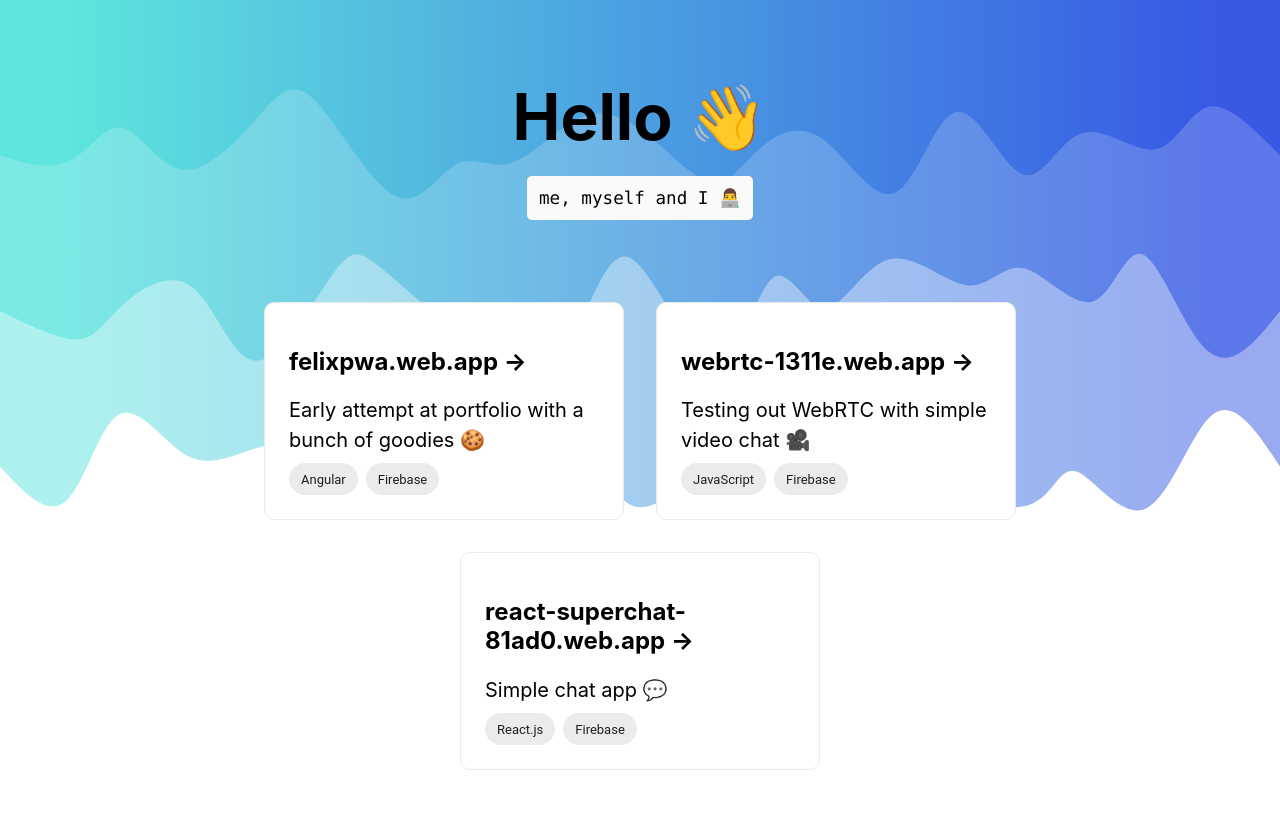
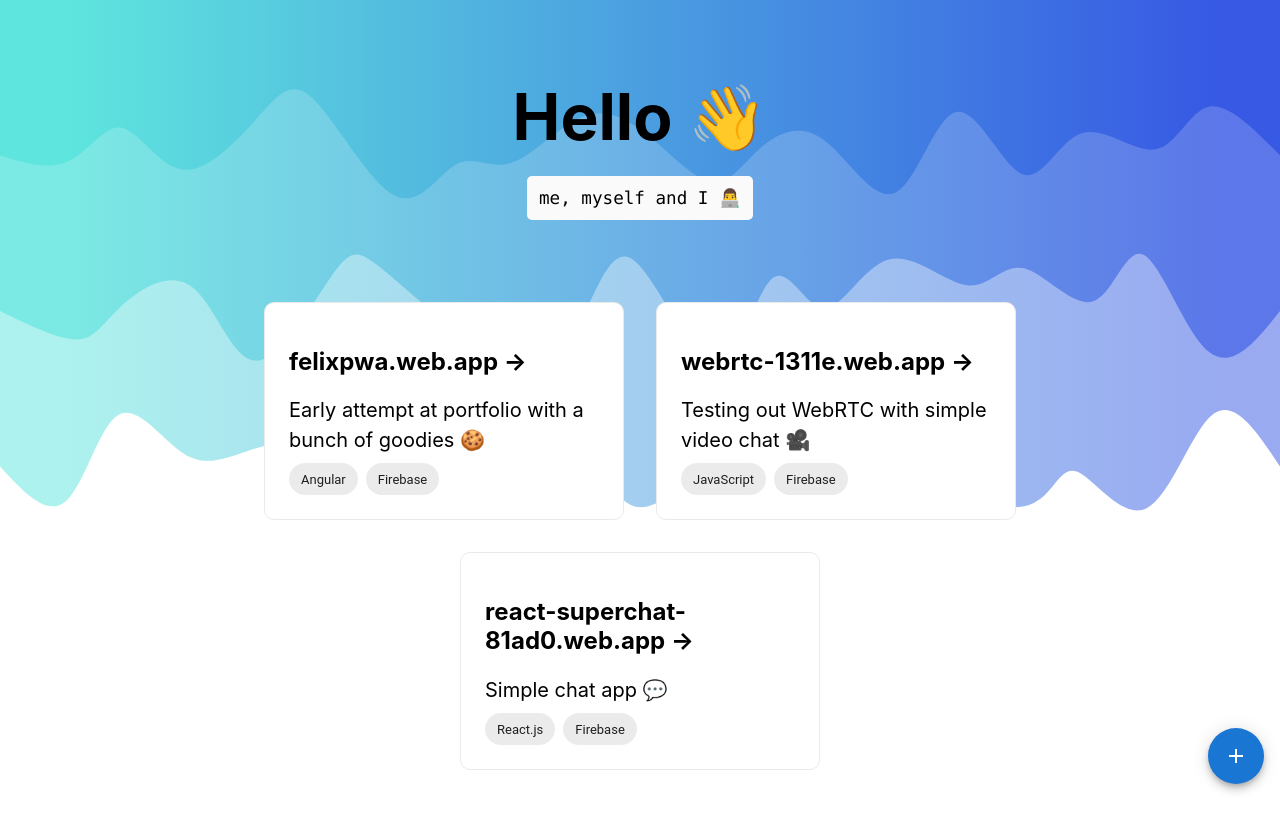
Before and after one commit to felicksLindgren/portfolio, a Next.js app: page / in a window 1280 px wide. Shown: the top 830 px of the page. Built offline with nearby package versions, Linux system fonts and the light colour scheme.

Commit message:
about page from github readme

```diff
--- a/package.json
+++ b/package.json
@@ -8,15 +8,18 @@
   "dependencies": {
     "@emotion/react": "^11.9.3",
     "@emotion/styled": "^11.9.3",
+    "@mui/icons-material": "^5.8.4",
     "@mui/material": "^5.9.0",
     "next": "latest",
     "next-pwa": "^5.4.1",
     "react": "^17.0.2",
-    "react-dom": "^17.0.2"
+    "react-dom": "^17.0.2",
+    "showdown": "^2.1.0"
   },
   "devDependencies": {
     "@types/node": "17.0.4",
     "@types/react": "^18.0.15",
+    "@types/showdown": "^2.0.0",
     "typescript": "^4.7.4"
   }
 }
--- a/pages/_app.tsx
+++ b/pages/_app.tsx
@@ -1,11 +1,30 @@
 import { AppProps } from 'next/app'
 import Head from 'next/head'
+import SpeedDial from '../src/SpeedDial'
 import '../styles/globals.css'
 import styles from '../styles/Home.module.css'
+import { Backdrop } from '@mui/material'
+import { useState } from 'react'
+import { Face, Home } from '@mui/icons-material'
+import Link from '../src/Link'
+
+const actions = [
+  {
+    icon: <Link sx={{ color: '#00000099', display: 'grid', placeItems: 'center' }} href="/about"><Face /></Link>,
+    name: 'About'
+  },
+  {
+    icon: <Link sx={{ color: '#00000099', display: 'grid', placeItems: 'center' }} href="/"><Home /></Link>,
+    name: 'Home'
+  }
+]
 
 function MyApp({ Component, pageProps }: AppProps) {
+  const [open, setOpen] = useState(false);
+
   return (
     <div className={styles.container}>
+      <Backdrop open={open} />
       <Head>
         <title>Portfolio</title>
         <link rel="icon" href="/favicon.ico" />
@@ -13,6 +32,7 @@
       </Head>
       <main className={styles.main}>
         <Component {...pageProps} />
+        <SpeedDial setOpen={setOpen} open={open} actions={actions} {...pageProps} />
       </main>
       {/* <footer className={styles.footer}>
       </footer> */}
--- a/pages/index.tsx
+++ b/pages/index.tsx
@@ -1,7 +1,5 @@
 import { Chip, Stack } from '@mui/material'
-import { Box } from '@mui/system'
 import { AppContext, AppProps } from 'next/app'
-import { useState } from 'react'
 import Link from '../src/Link'
 import styles from '../styles/Home.module.css'
 import { Site } from './api/sites'
--- /dev/null
+++ b/src/SpeedDial.tsx
@@ -0,0 +1,46 @@
+import { Backdrop, SpeedDial as MuiSpeedDial, SpeedDialAction, SpeedDialIcon } from '@mui/material';
+import { Box } from '@mui/system';
+import { AppProps } from 'next/app';
+import { Dispatch, SetStateAction, useState } from 'react';
+import Link from './Link';
+
+type Action = {
+    icon: JSX.Element,
+    name: string
+    href?: string
+}
+
+type SpeedDialProps = {
+    open: boolean
+    setOpen: Dispatch<SetStateAction<boolean>>
+    actions: Action[]
+
+} & AppProps
+
+export default function SpeedDial({ actions, open, setOpen }: SpeedDialProps) {
+    const handleOpen = () => setOpen(true);
+    const handleClose = () => setOpen(false);
+
+    return (
+        <MuiSpeedDial
+            ariaLabel="SpeedDial"
+            sx={{ position: 'fixed', bottom: 16, right: 16 }}
+            icon={<SpeedDialIcon />}
+            onClose={handleClose}
+            onOpen={handleOpen}
+            open={open}>
+            {
+                actions.map((action) => (
+                    <SpeedDialAction
+                        key={action.name}
+                        icon={action.icon}
+                        tooltipTitle={action.name}
+                        tooltipOpen
+                        onClick={handleClose}
+                    />
+
+                ))
+            }
+        </MuiSpeedDial>
+    )
+}
```
Also changed, not shown: pages/about/index.tsx (added, +33 -0 lines), 1 other file (tests, documents, lock files or other folders).
